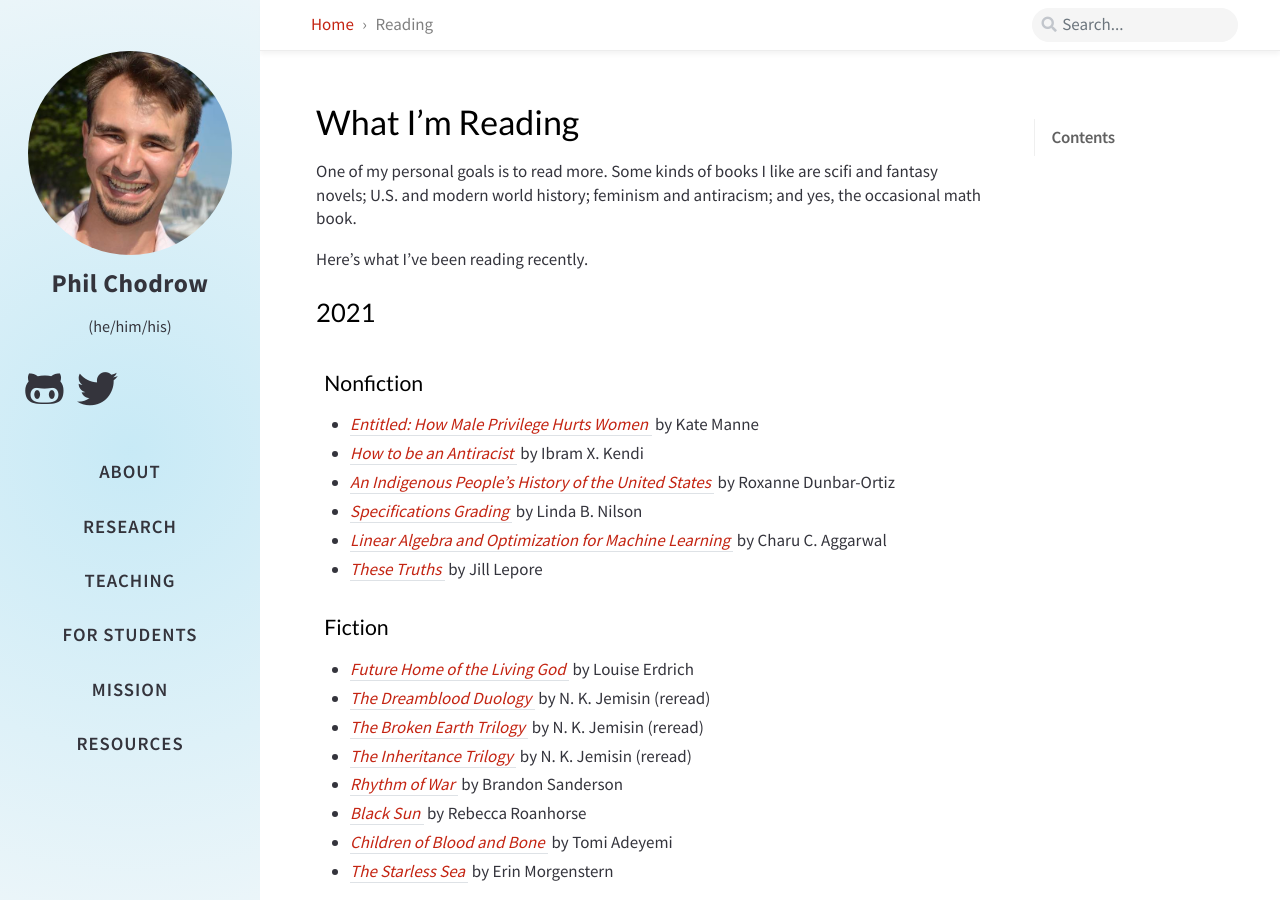
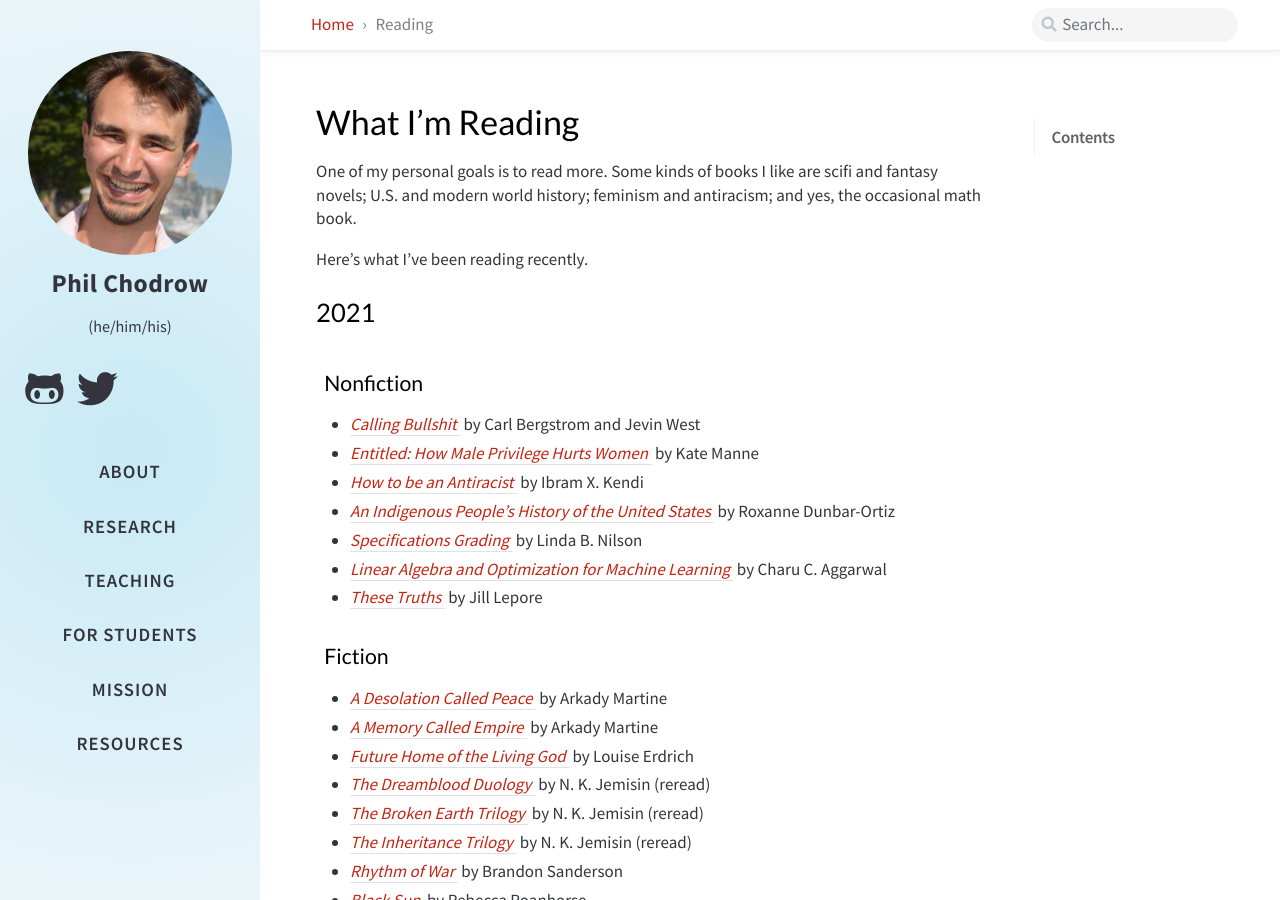
Before and after one commit to PhilChodrow/UCLA-website, a Jekyll site: the page built from reading.md, in a window 1280 px wide and 900 px high. Built offline with Jekyll 4.4.1, drawn with Linux system fonts in a browser that asks for light colours; nearby versions of some CDN libraries; comment, search, counter and statistics services are not loaded; a style sheet for code colours, icons or effects is not loaded.

Commit message:
Update reading.md

```diff
--- a/reading.md
+++ b/reading.md
@@ -16,6 +16,7 @@ Here's what I've been reading recently.
 
 ### &nbsp; Nonfiction
 
+- [*Calling Bullshit*](https://bookshop.org/books/calling-bullshit-the-art-of-skepticism-in-a-data-driven-world/9780525509202) by Carl Bergstrom and Jevin West
 - [*Entitled: How Male Privilege Hurts Women*](https://bookshop.org/books/entitled-how-male-privilege-hurts-women/9781984826558) by Kate Manne
 - [*How to be an Antiracist*](https://bookshop.org/books/how-to-be-an-antiracist/9780525509288) by Ibram X. Kendi
 - [*An Indigenous People's History of the United States*](https://bookshop.org/books/an-indigenous-peoples-history-of-the-united-states/9780807057834) by Roxanne Dunbar-Ortiz
@@ -26,6 +27,8 @@ Here's what I've been reading recently.
 
 ### &nbsp; Fiction
 
+- [*A Desolation Called Peace*](https://bookshop.org/books/a-desolation-called-peace-9781250186478/9781250186478) by Arkady Martine
+- [*A Memory Called Empire*](https://bookshop.org/books/a-memory-called-empire/9781250186447) by Arkady Martine
 - [*Future Home of the Living God*](https://bookshop.org/books/future-home-of-the-living-god/9780062694065) by Louise Erdrich
 - [*The Dreamblood Duology*](https://bookshop.org/books/the-killing-moon/9780316187282) by N. K. Jemisin (reread)
 - [*The Broken Earth Trilogy*](https://bookshop.org/books/the-broken-earth-trilogy-the-fifth-season-the-obelisk-gate-the-stone-sky/9780316527194) by N. K. Jemisin (reread)
```
